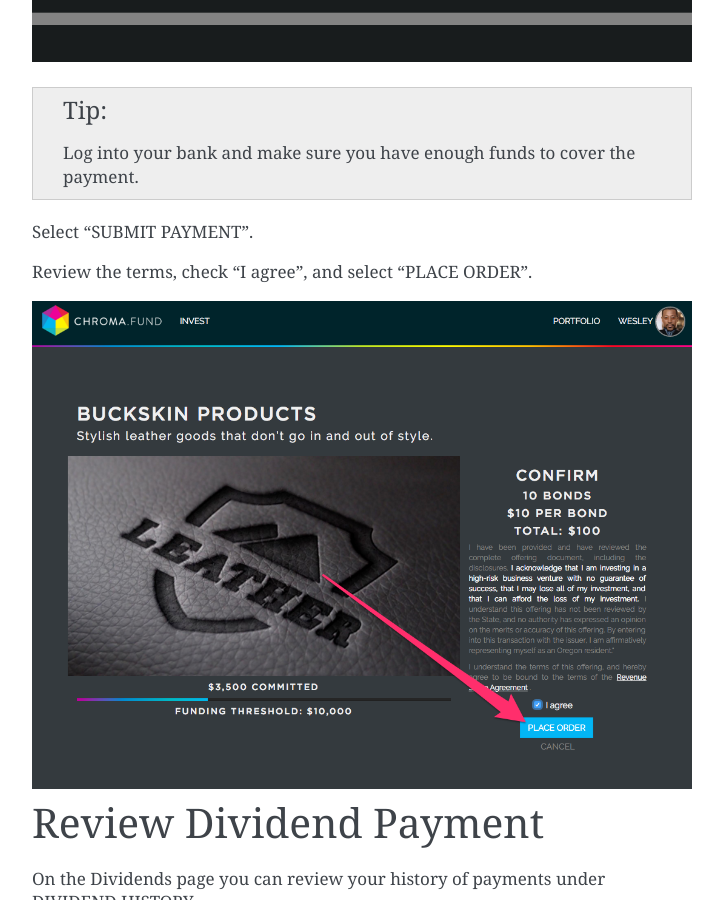
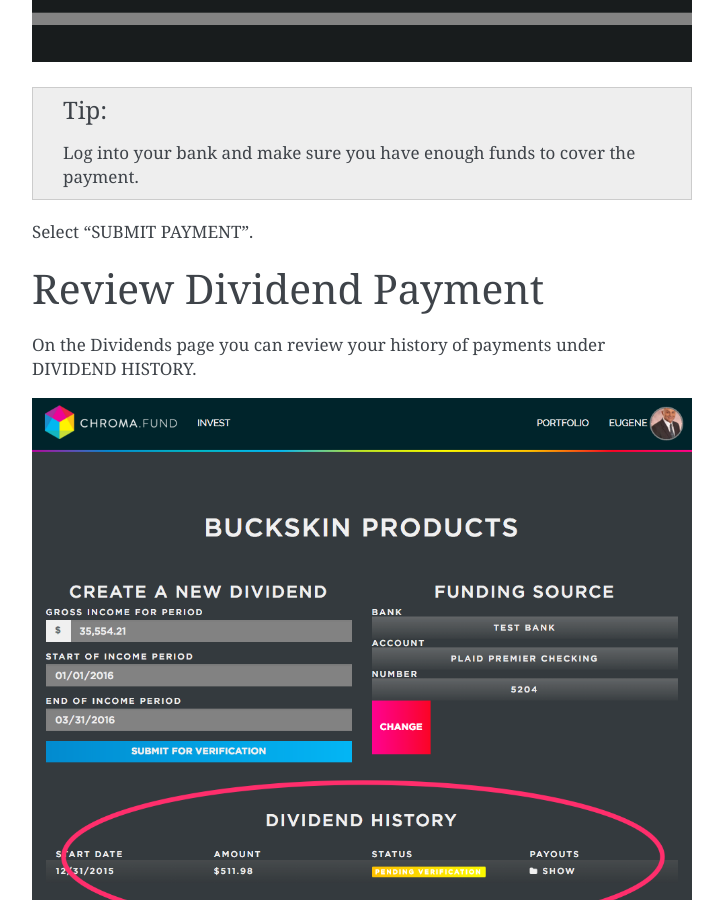
Before and after one commit to ChromaPDX/chroma-fund-docs, a Sphinx documentation site: the page built from docs/source/chroma_fund/howto_senddividend.rst, in a window 1280 px wide and 900 px high, scrolled down 2023 px. Shown: the whole window, without its empty margins (388-1111 px from the left). Built offline with Sphinx 7.4.7, drawn with Linux system fonts in a browser that asks for light colours.

Commit message:
Update howto_senddividend.rst

```diff
--- a/docs/source/chroma_fund/howto_senddividend.rst
+++ b/docs/source/chroma_fund/howto_senddividend.rst
@@ -40,10 +40,6 @@ You'll get a pop-up message to confirm payment.
 
 Select "SUBMIT PAYMENT".
 
-Review the terms, check "I agree", and select "PLACE ORDER".
-
-.. image:: /images/placeorder.png
-
 Review Dividend Payment
 =======================
 
```
